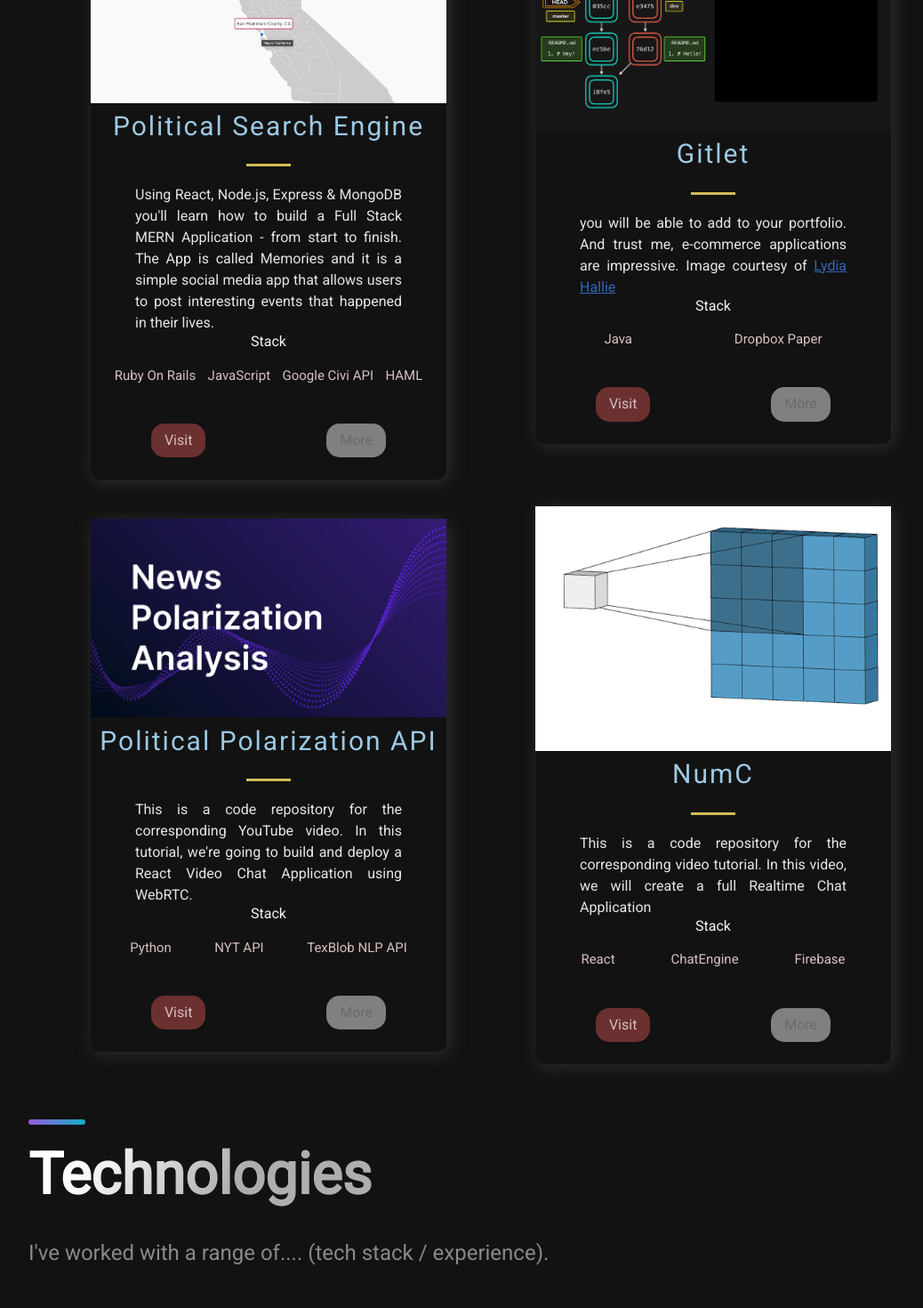
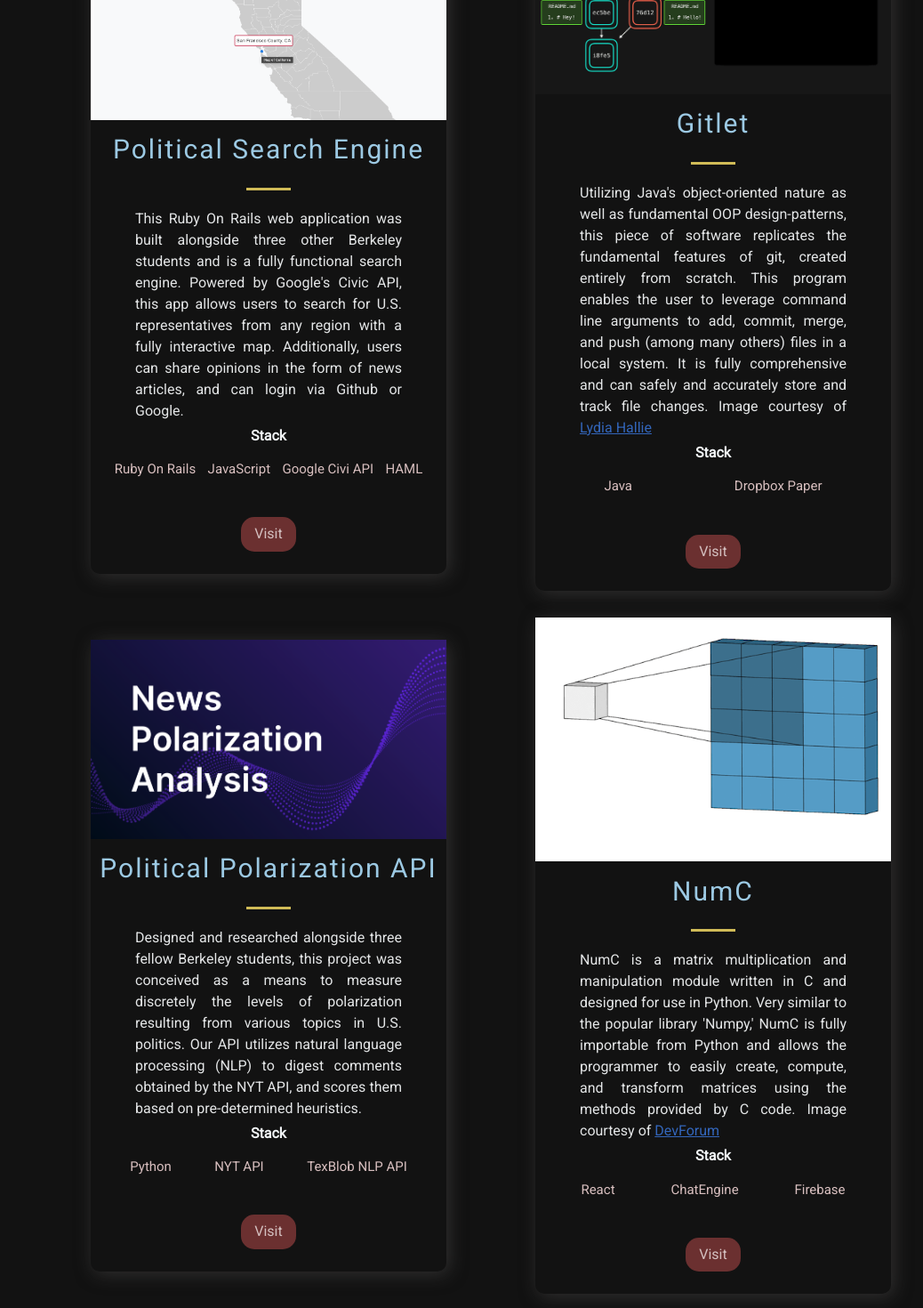
Before and after one commit to ryan-garay89/rg-portfolio-website, a Next.js app: page / in a window 1280 px wide. Shown: the part 960-2430 px from the top of the page at 89% size, without its empty margins (88-1126 px from the left). Built offline with nearby package versions, Linux system fonts and the light colour scheme.

Commit message:
staff writing complete. TODO: learn more & dark mode.

```diff
--- a/src/components/Footer/Footer.js
+++ b/src/components/Footer/Footer.js
@@ -19,7 +19,7 @@ const Footer = () => {
         </LinkList>
         <SocialIconsContainer>
             <CompanyContainer>
-                <Slogan>a slogan...</Slogan>
+                <Slogan>"It's easier to ask forgiveness than it is to get permission" - Grace Hopper</Slogan>
             </CompanyContainer>
             <SocialIcons href="https://github.com/ryan-garay89">
                 <AiFillGithub size="3rem" />
--- a/src/components/Footer/FooterStyles.js
+++ b/src/components/Footer/FooterStyles.js
@@ -85,9 +85,9 @@ export const Slogan = styled.p`
 	color: rgba(255, 255, 255, 0.5);
 	min-width: 280px;
 	letter-spacing: 0.02em;
-	font-size: 18px;
+	font-size: 15px;
 	line-height: 30px;
-	padding: 1rem;
+	padding: 0rem;
 
 	@media ${props => props.theme.breakpoints.md}{
 		font-size: 16px;
--- a/src/components/Projects/Projects.js
+++ b/src/components/Projects/Projects.js
@@ -27,7 +27,7 @@ const Projects = () => (
                   </div>
                   <UtilityList>
                       <ExternalLinks href={visit}>Visit</ExternalLinks>
-                      <ExternalLinks href={source} notClickable={notClickable}>More</ExternalLinks>
+                      {/*<ExternalLinks href={source} notClickable={notClickable}>More</ExternalLinks>*/}
                   </UtilityList>
               </BlogCard>
           ))}
--- a/src/components/Projects/ProjectsStyles.js
+++ b/src/components/Projects/ProjectsStyles.js
@@ -35,7 +35,8 @@ export const TitleContent = styled.div`
   text-align: center;
   z-index: 20;
   width: 100%;
-
+  font-weight: bold;
+  margin-top: 7px;
 `;
 
 
--- a/src/components/Technologies/Technologies.js
+++ b/src/components/Technologies/Technologies.js
@@ -10,7 +10,7 @@ const Technologies = () =>  (
         <SectionDivider />
         <SectionTitle main >Technologies</SectionTitle>
         <SectionText>
-            I've worked with a range of.... (tech stack / experience).
+            I have experience with a variety of tech stacks, derived from my work in internships and courses at UC Berkeley. I've worked extensively with Ruby On Rails; I am well versed in the MVC framework; and I work with React JS (which powers this site!) frequently and extensively alongside database languages like GraphQL and SQL!
         </SectionText>
         <List>
             <ListItem>
--- a/src/components/TimeLine/TimeLine.js
+++ b/src/components/TimeLine/TimeLine.js
@@ -3,6 +3,7 @@ import React, { useState, useRef, useEffect } from 'react';
 import { CarouselButton, CarouselButtonDot, CarouselButtons, CarouselContainer, CarouselItem, CarouselItemImg, CarouselItemText, CarouselItemTitle, CarouselMobileScrollNode } from './TimeLineStyles';
 import { Section, SectionDivider, SectionText, SectionTitle } from '../../styles/GlobalComponents';
 import { TimeLineData } from '../../constants/constants';
+import {Slogan} from "../Footer/FooterStyles";
 
 const TOTAL_CAROUSEL_COUNT = TimeLineData.length - 1;
 
@@ -48,7 +49,7 @@ const Timeline = () => {
           <SectionDivider />
           <SectionTitle main>About Me</SectionTitle>
           <SectionText>
-              Milestones, goals, etc...
+              From early childhood I've had an obsession with technology. This spurred my passion for coding in my early years and through my college career, where I was fortunate enough to attend UC Berkeley and land several awesome internships!
           </SectionText>
           <CarouselContainer ref={carouselRef} onScroll={handleScroll}>
               <>
--- a/src/constants/constants.js
+++ b/src/constants/constants.js
@@ -1,7 +1,7 @@
 export const projects = [
   {
     title: 'Political Search Engine',
-    description: "Using React, Node.js, Express & MongoDB you'll learn how to build a Full Stack MERN Application - from start to finish. The App is called Memories and it is a simple social media app that allows users to post interesting events that happened in their lives.",
+    description: "This Ruby On Rails web application was built alongside three other Berkeley students and is a fully functional search engine. Powered by Google's Civic API, this app allows users to search for U.S. representatives from any region with a fully interactive map. Additionally, users can share opinions in the form of news articles, and can login via Github or Google.",
       image: '/images/political_search_engine.png',
       tags: ['Ruby On Rails', 'JavaScript', 'Google Civi API', 'HAML'],
     source: 'https://google.com',
@@ -12,18 +12,18 @@ export const projects = [
   },
   {
     title: 'Gitlet',
-    description:"you will be able to add to your portfolio. And trust me, e-commerce applications are impressive. Image courtesy of ",
+    description:"Utilizing Java's object-oriented nature as well as fundamental OOP design-patterns, this piece of software replicates the fundamental features of git, created entirely from scratch. This program enables the user to leverage command line arguments to add, commit, merge, and push (among many others) files in a local system. It is fully comprehensive and can safely and accurately store and track file changes. Image courtesy of ",
     image: '/images/gitlet_infinite.gif',
     tags: ['Java', 'Dropbox Paper'],
-    source: 'https://google.com',
-    visit: 'https://google.com',
+    source: 'https://github.com/ryan-garay89/gitlet',
+    visit: 'https://github.com/ryan-garay89/gitlet',
     suffix: <a href='https://dev.to/lydiahallie' style={{ color: '#3366BB', textDecoration: 'underline' }}>Lydia Hallie</a>,
     id: 1,
-    notClickable: true,
+    notClickable: false,
   },
   {
     title: 'Political Polarization API',
-    description: "This is a code repository for the corresponding YouTube video. In this tutorial, we're going to build and deploy a React Video Chat Application using WebRTC.",
+    description: "Designed and researched alongside three fellow Berkeley students, this project was conceived as a means to measure discretely the levels of polarization resulting from various topics in U.S. politics. Our API utilizes natural language processing (NLP) to digest comments obtained by the NYT API, and scores them based on pre-determined heuristics.",
       image: '/images/news_polarization_proj.png',
       tags: ['Python', 'NYT API', 'TexBlob NLP API',],
     source: 'https://google.com',
@@ -34,11 +34,11 @@ export const projects = [
   },
   {
     title: 'NumC',
-    description: "This is a code repository for the corresponding video tutorial. In this video, we will create a full Realtime Chat Application",
+    description: "NumC is a matrix multiplication and manipulation module written in C and designed for use in Python. Very similar to the popular library 'Numpy,' NumC is fully importable from Python and allows the programmer to easily create, compute, and transform matrices using the methods provided by C code. Image courtesy of ",
     image: '/images/numc_infinite_cropped.gif',
     tags: ['React', 'ChatEngine', 'Firebase'],
     source: 'https://google.com',
-    suffix: '',
+    suffix: <a href='https://devforum.roblox.com/t/how-multiply-matrices-in-a-special-way/1080273' style={{ color: '#3366BB', textDecoration: 'underline' }}>DevForum</a>,
     visit: 'https://google.com',
     id: 3,
     notClickable: true,
```
